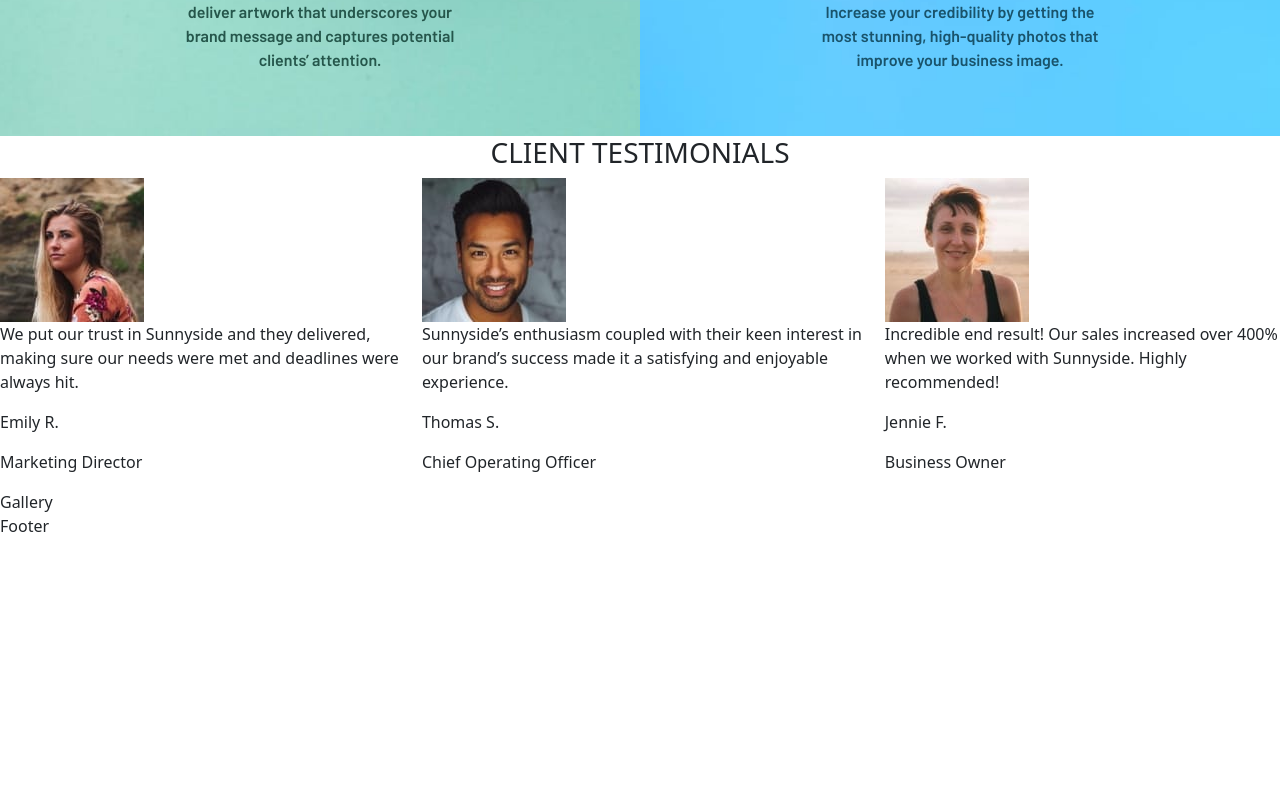
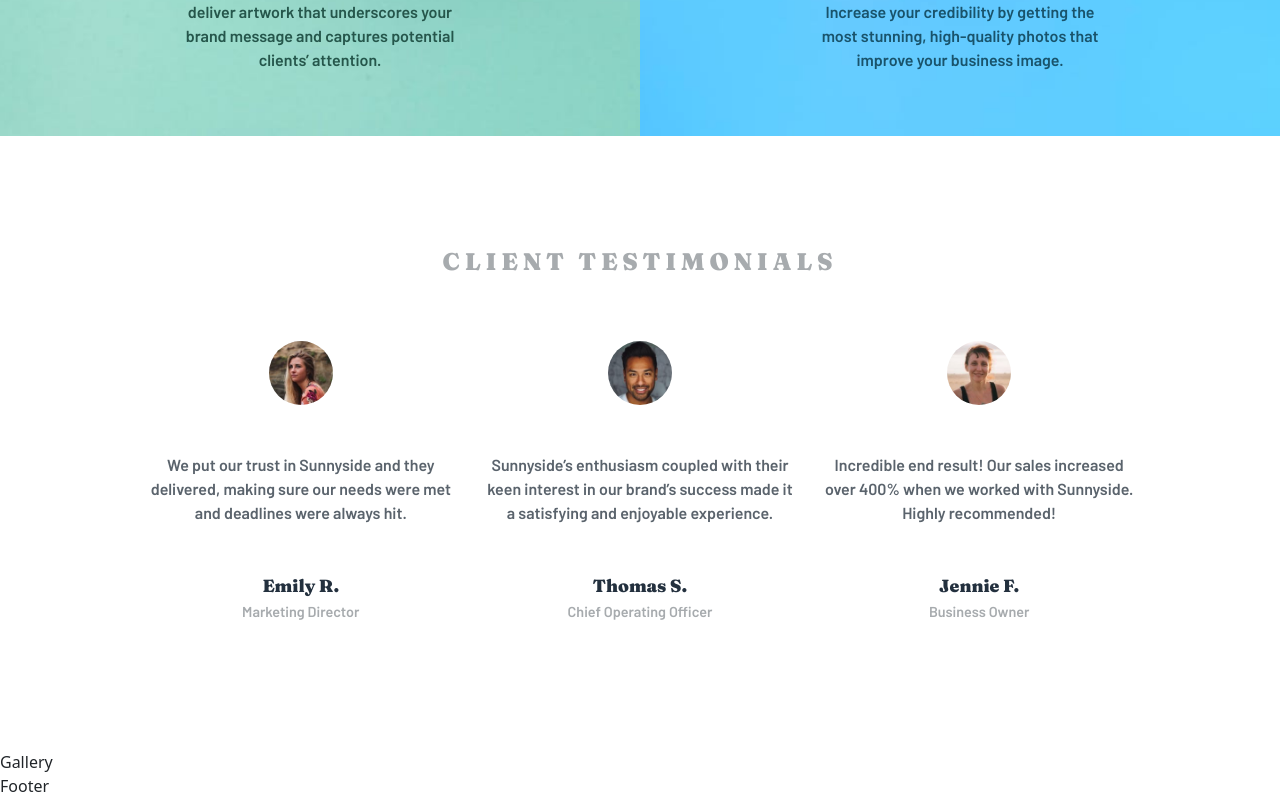
Before and after one commit to tossik8/sunnyside-agency, a React (Vite) app: page / in a window 1280 px wide. Shown: the part 2317-3115 px from the top of the page. Before the commit the page ends 2855 px from the top, so only its background shows below. Built offline with nearby package versions, Linux system fonts and the light colour scheme.

Commit message:
style: style the testimonials component

```diff
--- a/src/components/Testimonials.tsx
+++ b/src/components/Testimonials.tsx
@@ -1,24 +1,24 @@
-
+import "../css/Testimonials.css"
 const Testimonials = () => {
   return (
-    <section className="d-flex flex-column align-items-center">
-      <h3 className="">CLIENT TESTIMONIALS</h3>
-      <div className="articles d-flex gap-2">
-        <article>
+    <section className="testimonials-section d-flex flex-column align-items-center">
+      <h3 className="testimonials-title">CLIENT TESTIMONIALS</h3>
+      <div className="articles d-flex gap-4 justify-content-center flex-wrap">
+        <article className="d-flex flex-column align-items-center article">
           <img className="profile-picture" src="../../images/image-emily.jpg" alt="A profile picture of Emily R." />
-          <p className="testimonial">We put our trust in Sunnyside and they delivered, making sure our needs were met and deadlines were always hit.</p>
+          <p className="testimonial my-5">We put our trust in Sunnyside and they delivered, making sure our needs were met and deadlines were always hit.</p>
           <p className="author">Emily R.</p>
           <p className="job">Marketing Director</p>
         </article>
-        <article>
+        <article className="d-flex flex-column align-items-center article">
           <img className="profile-picture" src="../../images/image-thomas.jpg" alt="A profile picture of Thomas S." />
-          <p className="testimonial">Sunnyside’s enthusiasm coupled with their keen interest in our brand’s success made it a satisfying and enjoyable experience.</p>
+          <p className="testimonial my-5">Sunnyside’s enthusiasm coupled with their keen interest in our brand’s success made it a satisfying and enjoyable experience.</p>
           <p className="author">Thomas S.</p>
           <p className="job">Chief Operating Officer</p>
         </article>
-        <article>
+        <article className="d-flex flex-column align-items-center article ">
           <img className="profile-picture" src="../../images/image-jennie.jpg" alt="A profile picture of Jennie F." />
-          <p className="testimonial">Incredible end result! Our sales increased over 400% when we worked with Sunnyside. Highly recommended!</p>
+          <p className="testimonial my-5">Incredible end result! Our sales increased over 400% when we worked with Sunnyside. Highly recommended!</p>
           <p className="author">Jennie F.</p>
           <p className="job">Business Owner</p>
         </article>
--- a/src/css/Testimonials.css
+++ b/src/css/Testimonials.css
@@ -0,0 +1,38 @@
+.testimonials-section{
+    margin: 7rem 0;
+}
+.article{
+    width: 19.7rem;
+}
+.testimonials-title{
+    margin-bottom: 4rem;
+    font-family: 'Fraunces', serif;
+    font-size: 1.5rem;
+    color: hsl(210, 4%, 67%);
+    letter-spacing: 0.3rem;
+}
+.articles{
+    width: 80%;
+}
+.profile-picture{
+    width: 4rem;
+    height: 4rem;
+    border-radius: 4rem;
+}
+.testimonial{
+    color: hsl(213, 9%, 39%);
+    text-align: center;
+}
+.author{
+    font-family: 'Fraunces', serif;
+    color: hsl(212, 27%, 19%);
+    margin-bottom: 0.1rem;
+    font-size: 1.1rem;
+}
+.testimonial, .job{
+    font-family: 'Barlow', sans-serif;
+}
+.job{
+    color: hsl(210, 4%, 67%);
+    font-size: 0.9rem;
+}
```
